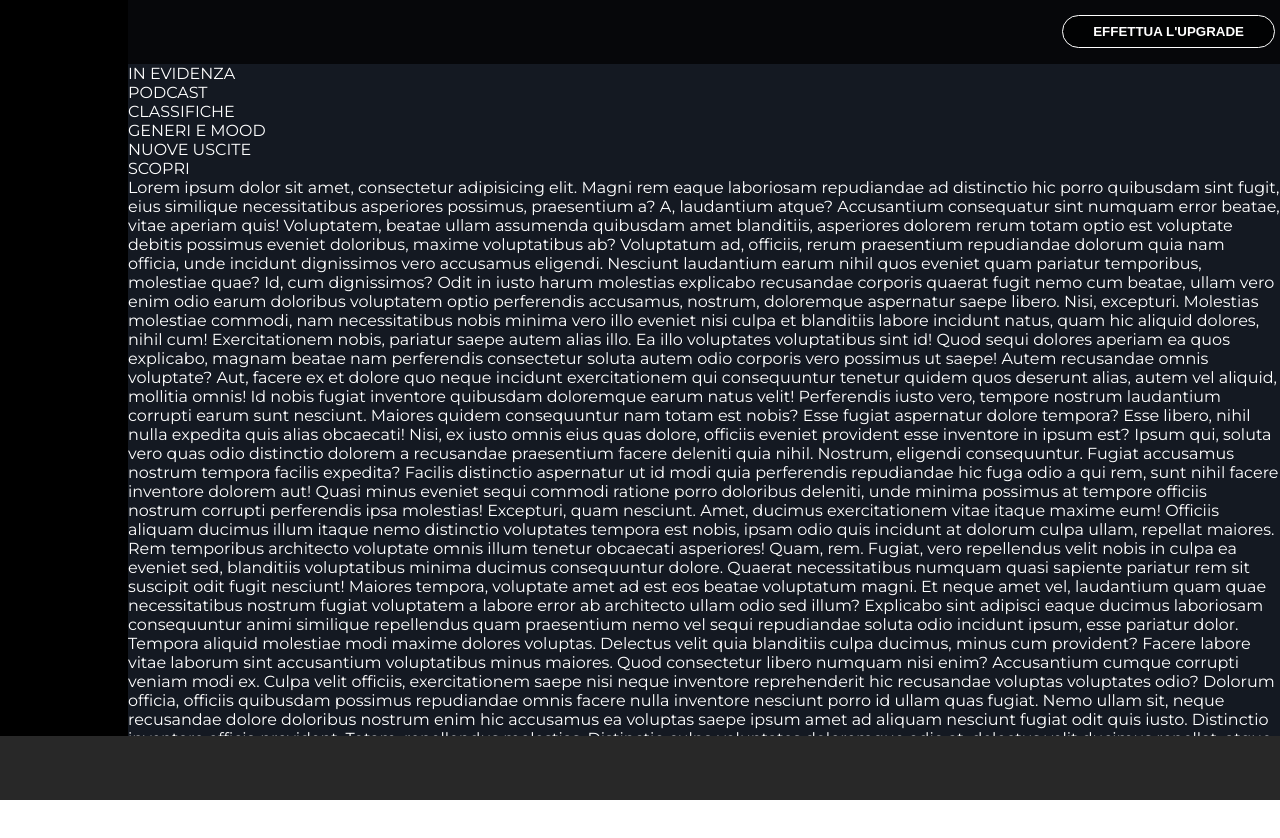
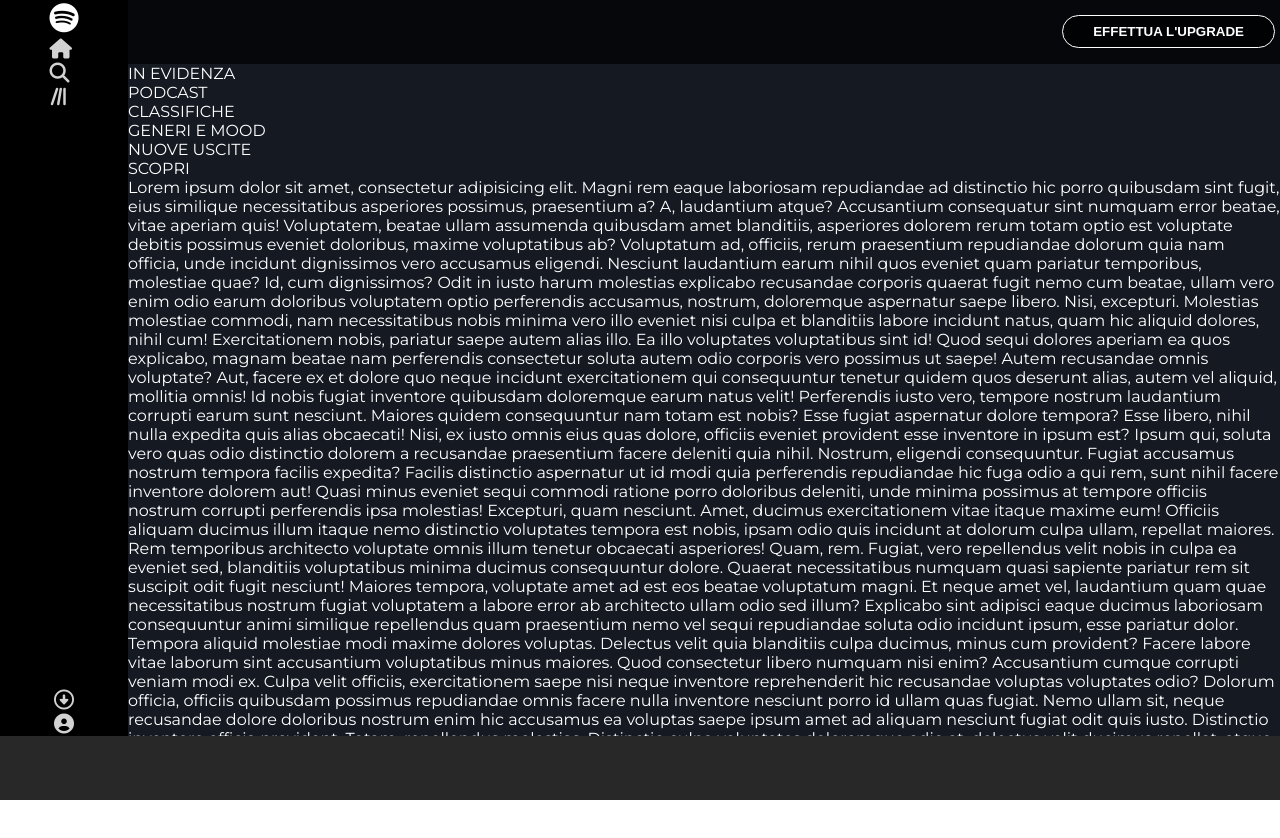
Before and after one commit to ClaudioAiello23/html-css-spotifyweb, a plain HTML site: page index.html in a window 1280 px wide. After the commit the page ends 800 px from the top, so only its background shows below. Drawn offline with Linux system fonts and the light colour scheme.

Commit message:
inizio impostazione Barra laterale Aside

```diff
--- a/css/style.css
+++ b/css/style.css
@@ -47,6 +47,7 @@ REGOLE COMMON
     --aside-bar-color: black;
     --footer-color: #282828;
     --main-color: #141922;
+    --aside-icon-color: #d2d2d2;
 }
 
 body{
@@ -59,10 +60,26 @@ REGOLE ASIDE BAR
 *********************************************
 */
 
+main .main-aside-bar a{
+    color: var(--aside-icon-color);
+    font-size: 1.25rem;
+}
+
 main .main-aside-bar{
     background-color: var(--aside-bar-color);
     max-height: 92vh;
     min-width: 10%;
+}
+
+.main-aside-bar #logo{
+    color: white;
+    font-size: 1.875rem;
+}
+
+main .main-aside-bar{
+    flex-direction: column;
+    justify-content: space-between;
+    align-items: center;
 }
 
 
@@ -71,6 +88,12 @@ main .main-aside-bar{
 REGOLE MAIN CONTENT
 *********************************************
 */
+
+main .main-content{
+    overflow: auto;
+    height: inherit; /* altezza 92vh ereditata dal contenitore padre */
+}
+
 
 main .main-right{
     height: 92vh;
@@ -97,10 +120,6 @@ main .main-right button{
     border-radius: 40px;
 }
 
-main .main-content{
-    overflow: auto;
-}
-
 main .menu-bar{
     padding-top: 8vh;
 }
--- a/index.html
+++ b/index.html
@@ -22,10 +22,30 @@
     <!-- Inizio Main -->
     <main>
         <section class="main-container flex">
-            <aside class="main-aside-bar">
-                PROVA1
+            <!-- Inizio barra laterale Spotify -->
+            <aside class="main-aside-bar flex">
+                <!-- Inizio menu barra laterale top -->
+                <div class="aside-top">
+                    <div id="logo"><i class="fa-brands fa-spotify"></i></div>
+                    <ul>
+                        <li><a href="#"><i class="fa-solid fa-house"></i></a></li>
+                        <li><a href="#"><i class="fa-solid fa-magnifying-glass"></i></a></li>
+                        <li><a href="#"><i class="fa-solid fa-lines-leaning"></i></a></li>
+                    </ul>
+                </div>
+                <!-- Fine menu barra laterale top -->
+                <!-- Inizio menu barra laterale bottom -->
+                <div class="aside-bottom">
+                    <ul>
+                        <li><a href="#"><i class="fa-regular fa-circle-down"></i></a></li>
+                        <li><a href="#"><i class="fa-solid fa-circle-user"></i></a></li>
+                    </ul>
 
+                </div>
+                <!-- Fine menu barra laterale bottom -->
             </aside>
+            <!-- Fine barra laterale Spotify -->
+
 
             <div class="main-right">
                 <div class="top-bar">
```
